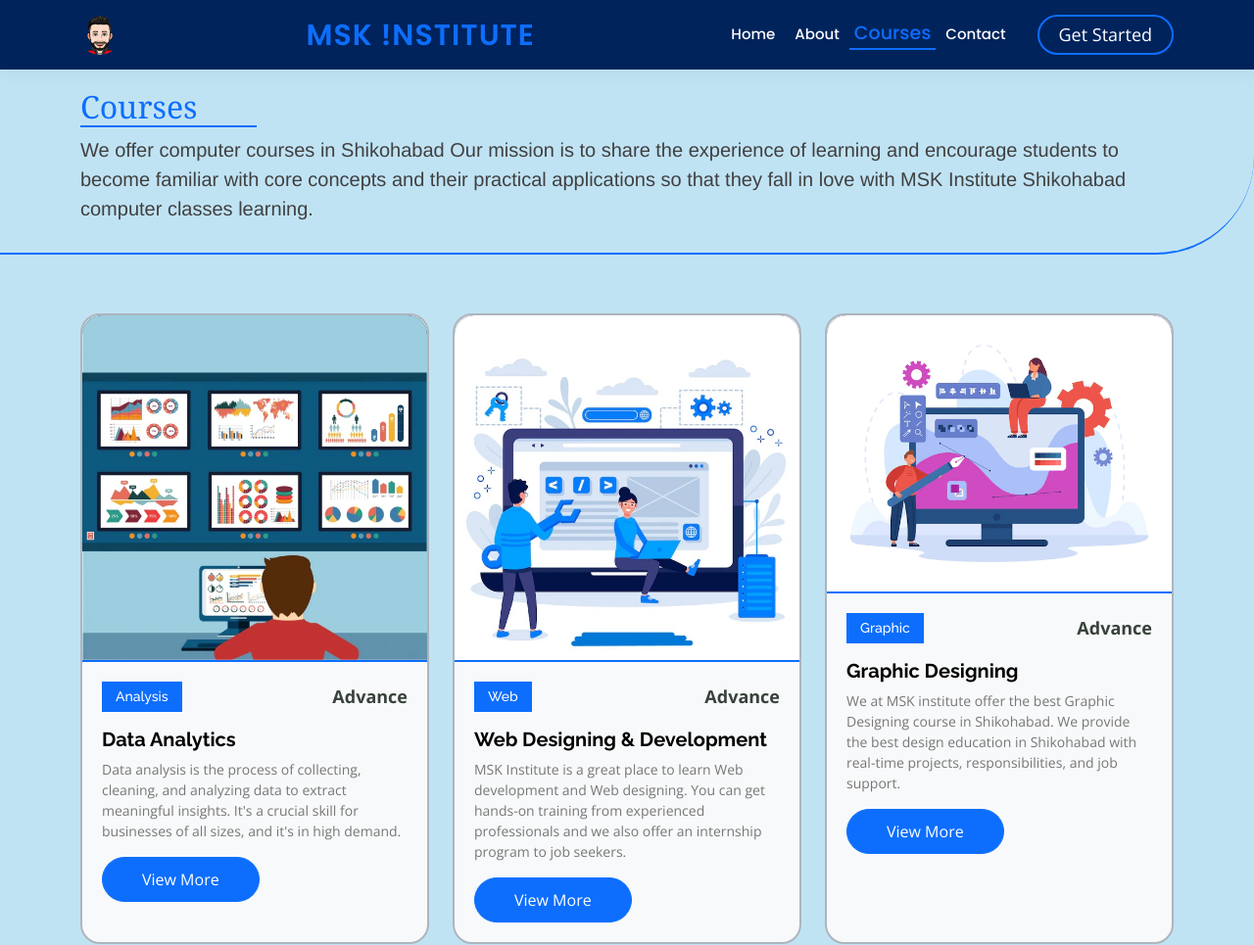
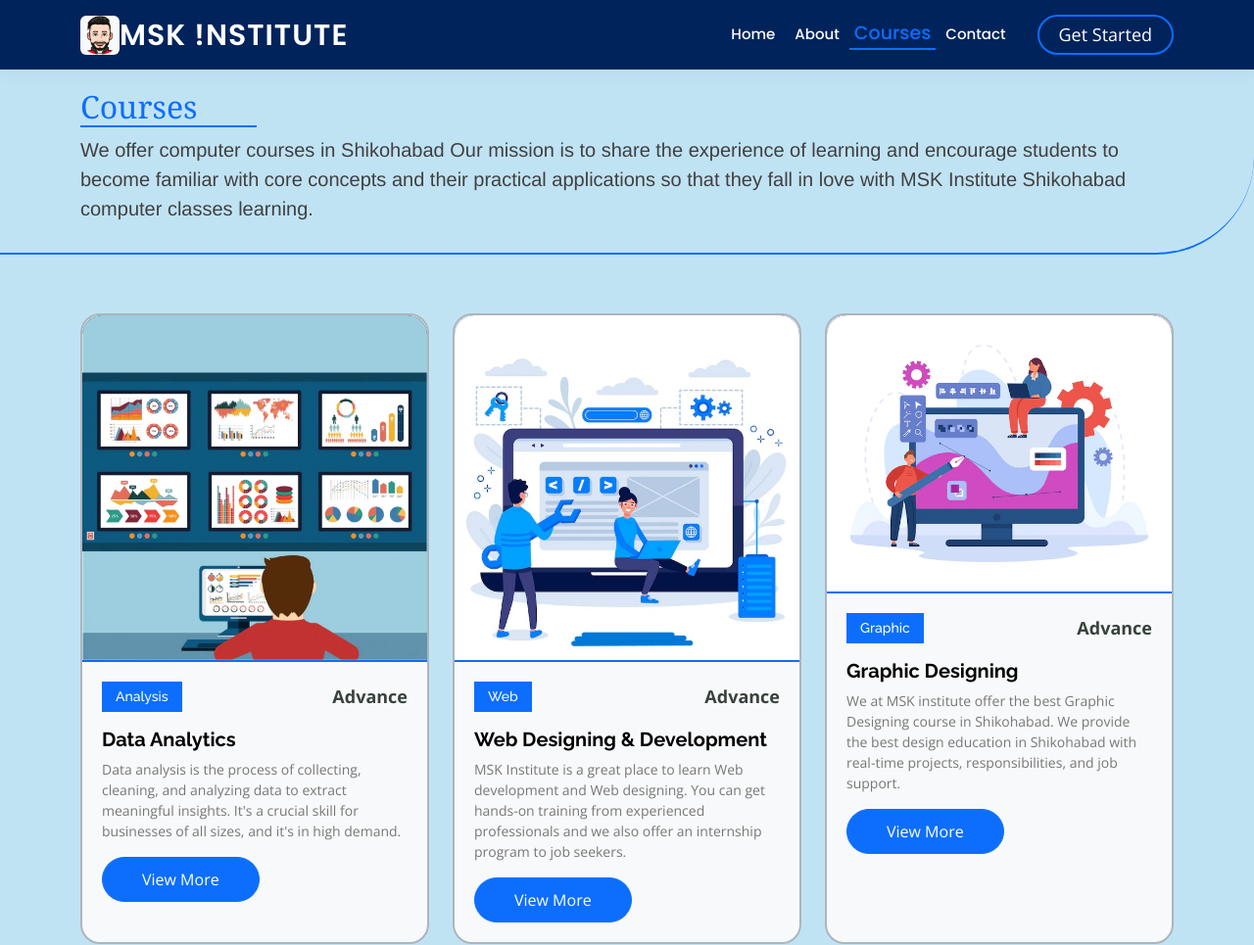
Before and after one commit to mskinstitute/mskinstitute.github.io, a plain HTML site: page courses.html in a window 1280 px wide. Shown: the top 965 px of the page at 98% size. Drawn offline with nearby package versions, Linux system fonts and the light colour scheme.

Commit message:
Update logo in all files

```diff
--- a/courses.html
+++ b/courses.html
@@ -48,9 +48,9 @@
     <header id="header" class="fixed-top">
         <div class="container d-flex align-items-center">
 
-            <!-- Uncomment below if you prefer to use an image logo -->
-            <a href="/" class="logo me-auto"><img src="assets/img/logo.ico" alt="" class="img-fluid"></a>
-            <h1 class="logo me-auto"><a href="/">MSK !nstitute</a></h1>
+            <a href="/" class="logo img-fluid bg-light rounded" id="imageLoge"><img src="assets/img/logo.ico"></a>
+            <!-- Uncomment Up Line if you prefer to use an image logo -->
+            <a href="/" class="logo me-auto" id="textLogo">MSK !nstitute</a>
 
             <nav id="navbar" class="navbar order-last order-lg-0">
                 <ul>
```
Also changed, not shown: contact.html (+5 -5 lines), index.html (+3 -1 lines), trainers.html (+3 -3 lines).
